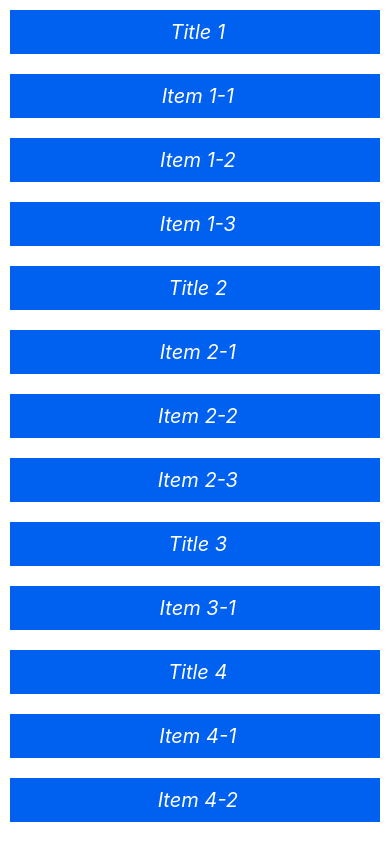
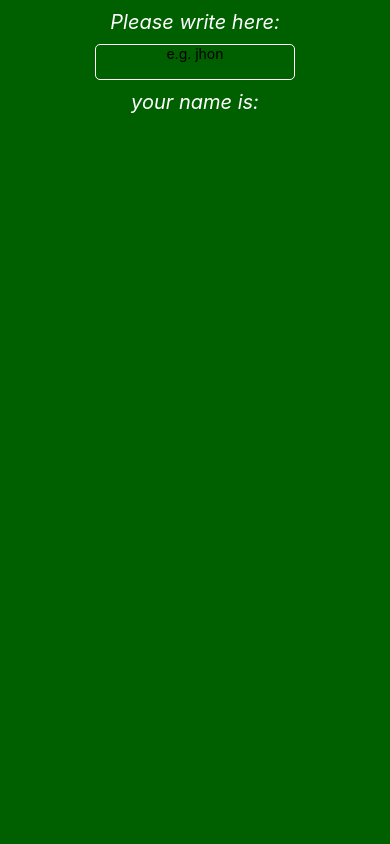
Before and after one commit to ummesadeka/LearnNative, a React Native app: screen / in a window 390 px wide. Built offline with nearby package versions, Linux system fonts and the light colour scheme.

Commit message:
Text Input & Keyboard

```diff
--- a/App.js
+++ b/App.js
@@ -1,95 +1,39 @@
 import React, { useState } from 'react';
-import { FlatList, RefreshControl, SectionList, StyleSheet, Text, View} from 'react-native';
+import {  StyleSheet, Text, TextInput, View} from 'react-native';
 import { ScrollView } from 'react-native';
 
 export default function App() {
-  const [Items, setItems] = useState([
-    { name: 'name 1'},
-    { name: 'name 2'},
-    { name: 'name 3'},
-    { name: 'name 4'},
-    { name: 'name 5'},
-    { name: 'name 6'},
-    { name: 'name 7'},
-    { name: 'name 8'},
-    { name: 'name 8'},
-    { name: 'name 8'},
-    { name: 'name 8'},
-    { name: 'name 8'},
-  ]);
-
-  const DATA = [
-    {
-      title: 'Title 1',
-      data: ['Item 1-1', 'Item 1-2', 'Item 1-3'],
-    },
-    {
-      title: 'Title 2',
-      data: ['Item 2-1', 'Item 2-2', 'Item 2-3'],
-    },
-    {
-      title: 'Title 3',
-      data: ['Item 3-1'],
-    },
-    {
-      title: 'Title 4',
-      data: ['Item 4-1', 'Item 4-2'],
-    },
-  ]
-
-  const [Refreshing, setRefreshing] = useState(false)
-
-  const onRefresh = () => {
-    setRefreshing(true);
-    setItems([...Items, {key: 69, name: 'Item 69'}])
-    setRefreshing(false)
-  }
-
+  const [name, SetName ] = useState('');
   return (
-    <SectionList
-    keyExtractor={( item, index ) => index.toString()}
-    sections={DATA}
-    renderItem={ ({item}) => (
-    <View style={styles.item}>
-        <Text style={styles.text}> {item}</Text>
-    </View>
-     )}
-     renderSectionHeader={({section}) => (
-      <View style={styles.item}>
-         <Text style={styles.text}> {section.title}</Text>
-      </View>
-     )}
-    />
-    // <FlatList
-      //  keyExtractor={( item, index ) => index.toString()}
-    //    data ={Items}
-      //  renderItem={ ({item}) => (
-      //   <View style={styles.item}>
-      //   <Text style={styles.text}> {item.name}</Text>
-      // </View>
-      //  )}
-    //    refreshControl={
-    //     <RefreshControl
-    //       refreshing={Refreshing}
-    //       onRefresh={onRefresh}
-    //       colors={['red']}
-    //     />
-    //    }
-    // />
+   <View style={styles.body}>
+     <Text style={styles.text}>Please write here:</Text>
+     <TextInput
+     multiline
+     style={styles.input}
+     placeholder='e.g. jhon'
+     onChangeText={(value) => SetName(value)
+    }
+    // maxLength={5}
+    // keyboardType='numeric'
+    secureTextEntry
+      />
+     <Text style={styles.text}> your name is: {name}</Text>
+   </View>
   );
 }
 
 const styles = StyleSheet.create({
   body: {
     flex: 1,
-    flexDirection: 'column',
     backgroundColor: '#006000',
+    alignItems:'center'
   },
-  item: {
-    margin: 10,
-    backgroundColor: '#0060f0',
-    alignItems: 'center',
-    justifyContent: 'center',
+  input: {
+    borderWidth: 1,
+    width: 200,
+    borderColor: '#fff',
+    borderRadius: 5,
+    textAlign: 'center',
   },
   text: {
     color: '#fff',
```
